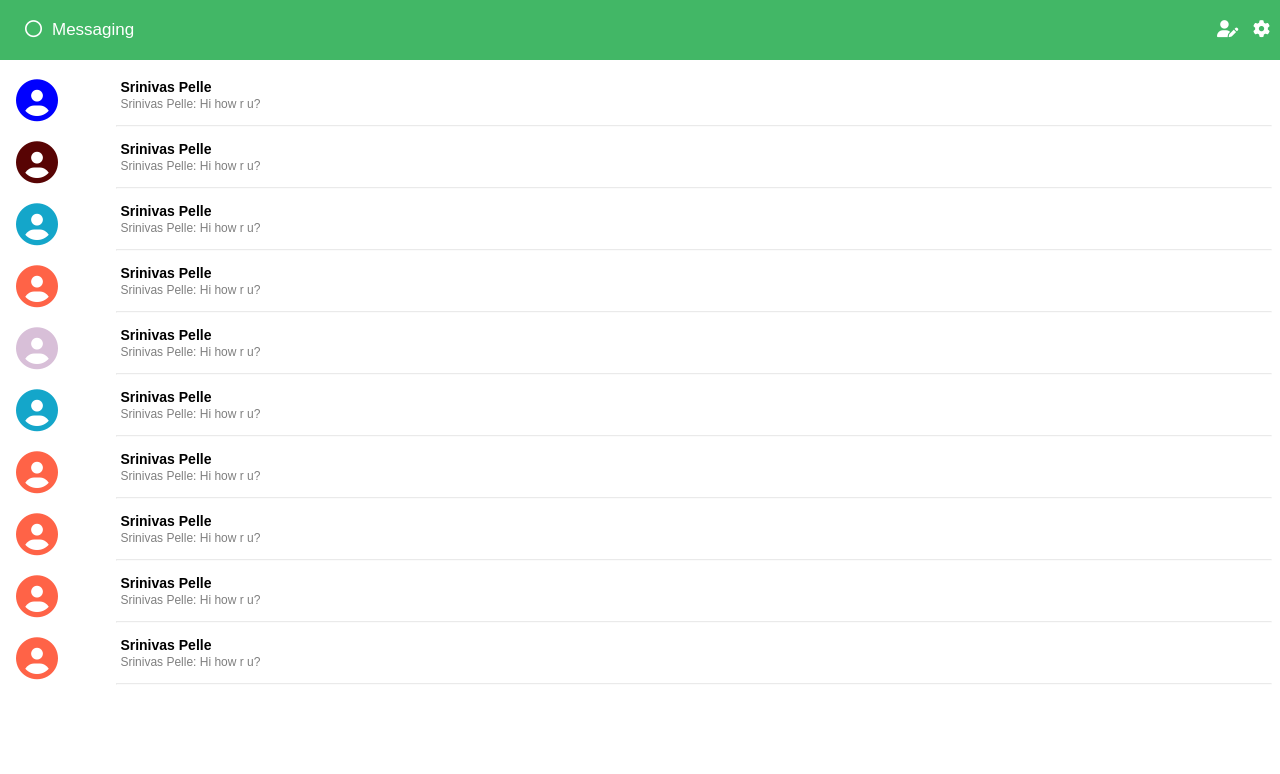
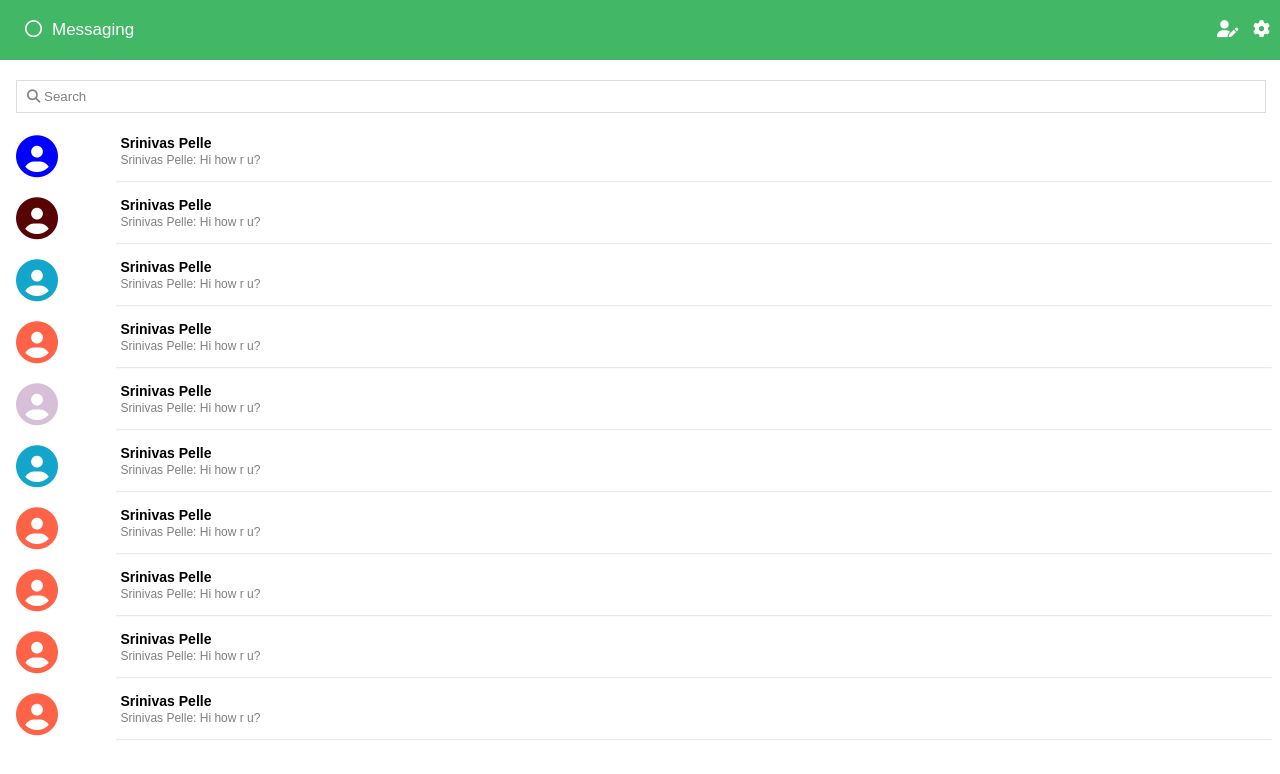
Before and after one commit to rishikalokesh2512/HTML-Assignments, a plain HTML site: page design3.html in a window 1280 px wide. Drawn offline with Linux system fonts and the light colour scheme.

Commit message:
design 3 updated

```diff
--- a/css/design3.css
+++ b/css/design3.css
@@ -3,6 +3,7 @@ body {
   font-size: 14px;
   font-family: Arial, Helvetica, sans-serif;
 }
+
 header {
   background-color: #42b766;
   opacity: 1;
@@ -33,7 +34,7 @@ h1 {
   font-weight: 300;
 }
 .container {
-  padding: 1rem;
+  padding: 4.5rem 1rem 1rem;
 }
 
 #search {
```
